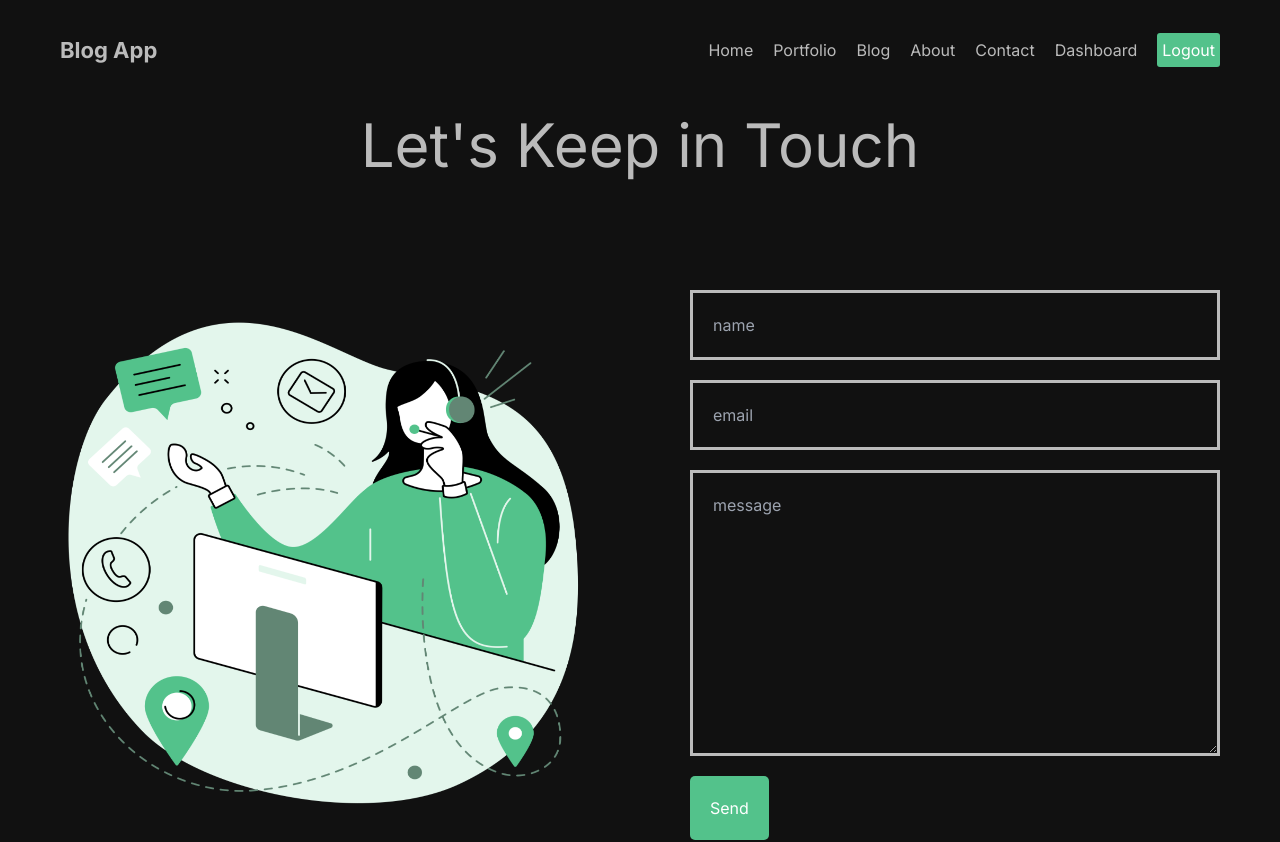
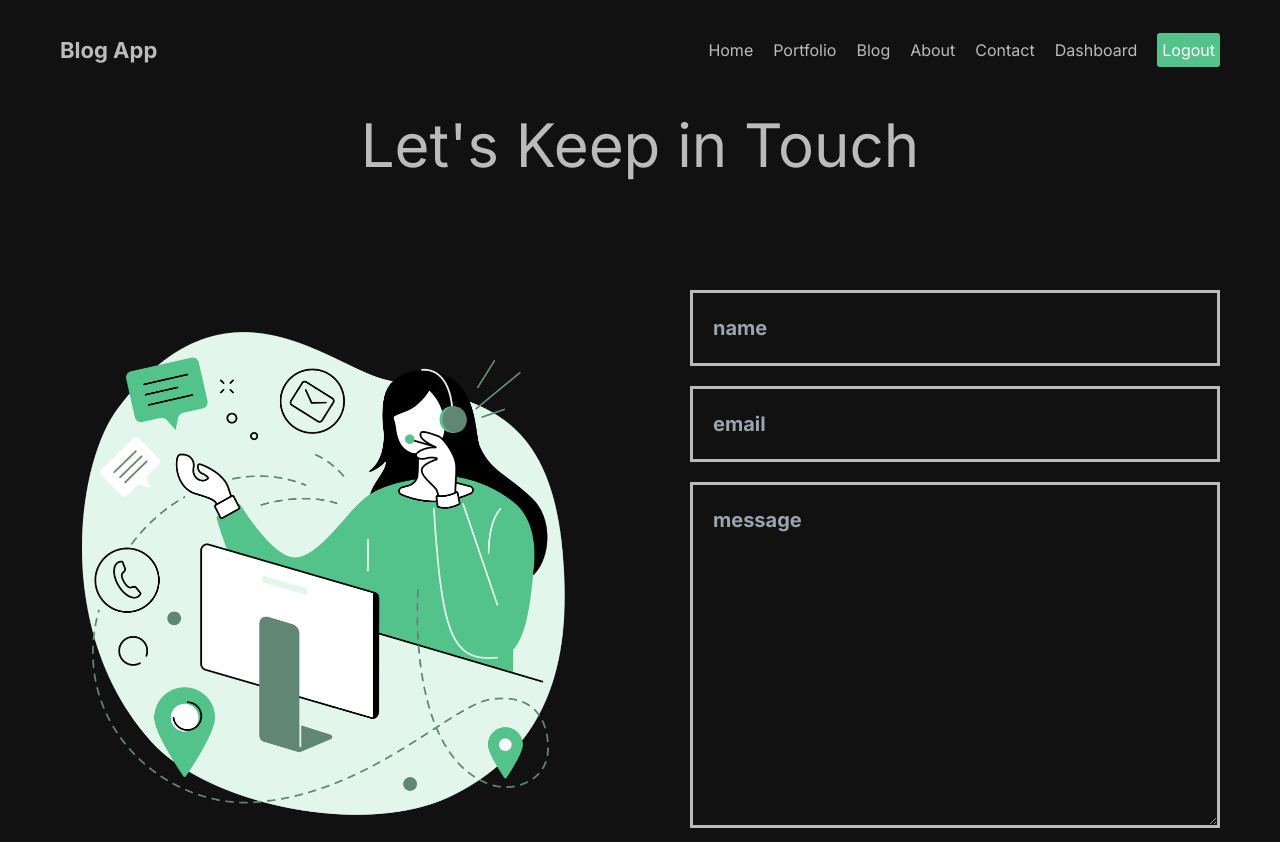
Before and after one commit to mhmttpk/blog-app, a Next.js app: page /contact in a window 1280 px wide. Shown: the top 842 px of the page. Built offline with nearby package versions, Linux system fonts and the light colour scheme.

Commit message:
Animation has been added to the homepage and contact page

```diff
--- a/src/app/contact/page.module.css
+++ b/src/app/contact/page.module.css
@@ -19,6 +19,20 @@
     position: relative;
 }
 
+.image {
+    object-fit: contain;
+    animation: move 3s infinite ease alternate;
+}
+
+@keyframes move {
+    from{
+        transform: translateY(-30px);
+    }
+    to{
+        transform: translateY(0px) scale(1.03);
+    }
+}
+
 .form {
     flex: 1;
     display: flex;
@@ -33,4 +47,6 @@
     outline: none;
     color: #bbb;
     border: 3px solid #bbb;
+    font-size: 20px;
+    font-weight: bold;
 }
```
Also changed, not shown: src/app/page.module.css (+11 -1 lines).
